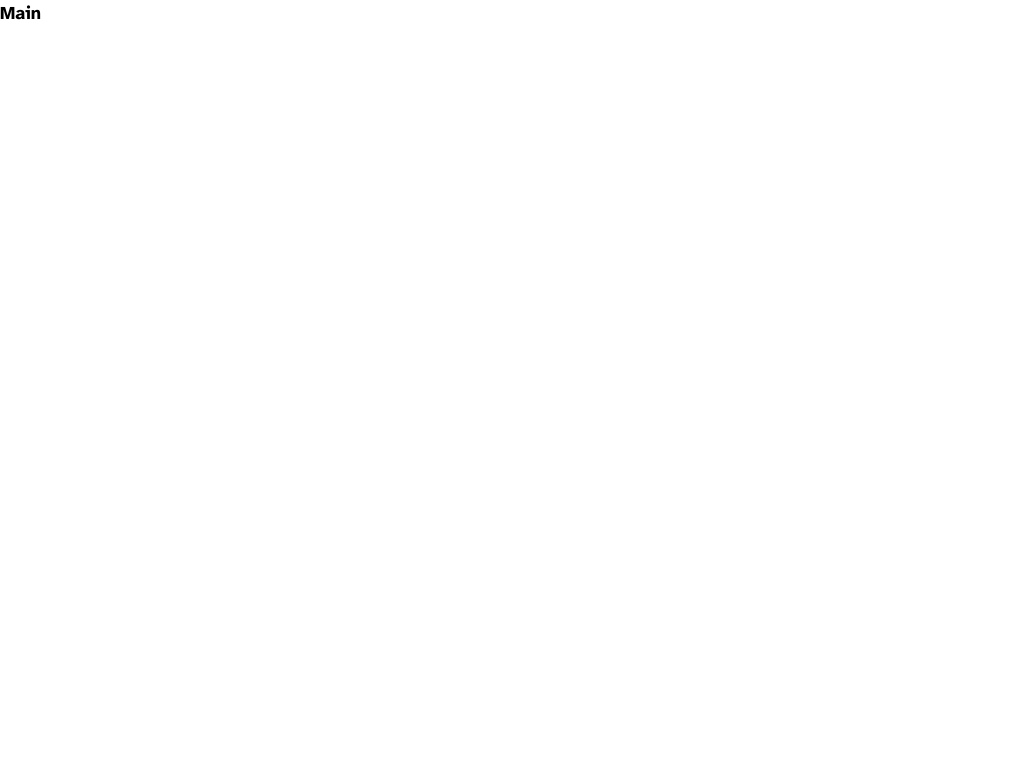
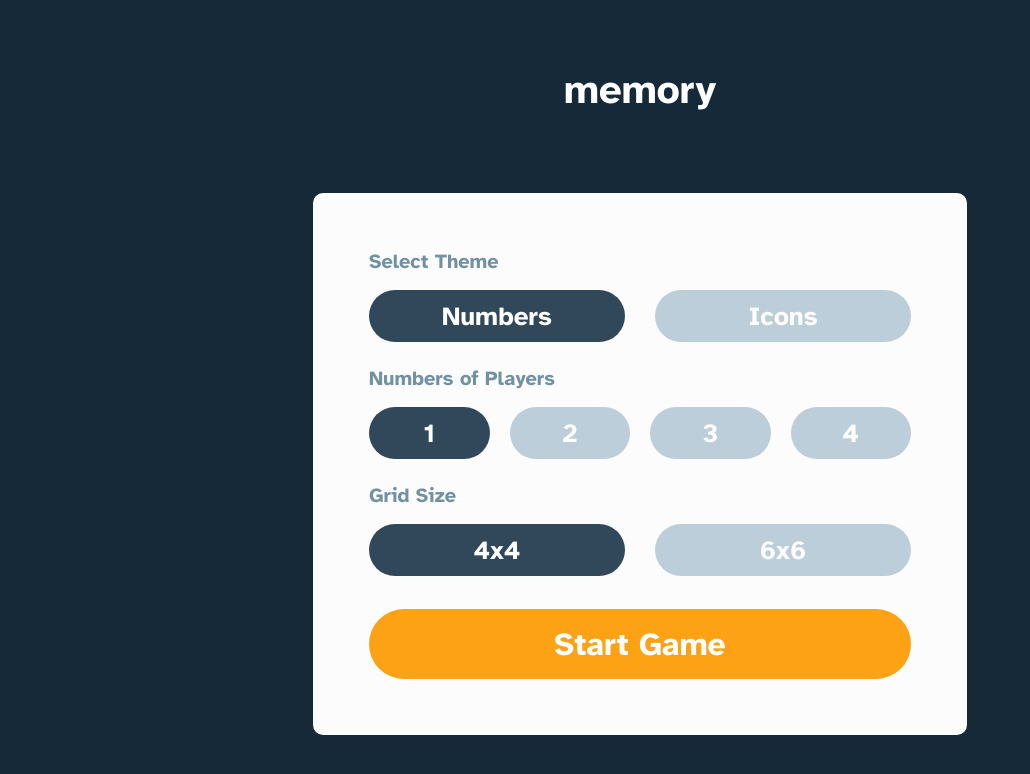
Before and after one commit to grzeg95/memory-game, a React (Vite) app: page / in a window 1280 px wide. Shown: the top 774 px of the page, without its empty margins (0-1030 px from the left). Built offline with nearby package versions, Linux system fonts and the light colour scheme.

Commit message:
feat: adjust App with state

```diff
--- a/src/App.tsx
+++ b/src/App.tsx
@@ -1,6 +1,14 @@
+import {useSelector} from 'react-redux';
+import {MainMenu} from './pages/MainMenu';
+import type {RootState} from './state/store';
+
 export function App() {
 
+  const page = useSelector((state: RootState)=> state.pages.page);
+
   return (
-    <main>Main</main>
+    <>
+      {page === 'MainMenu' && <MainMenu/>}
+    </>
   )
 }
```
